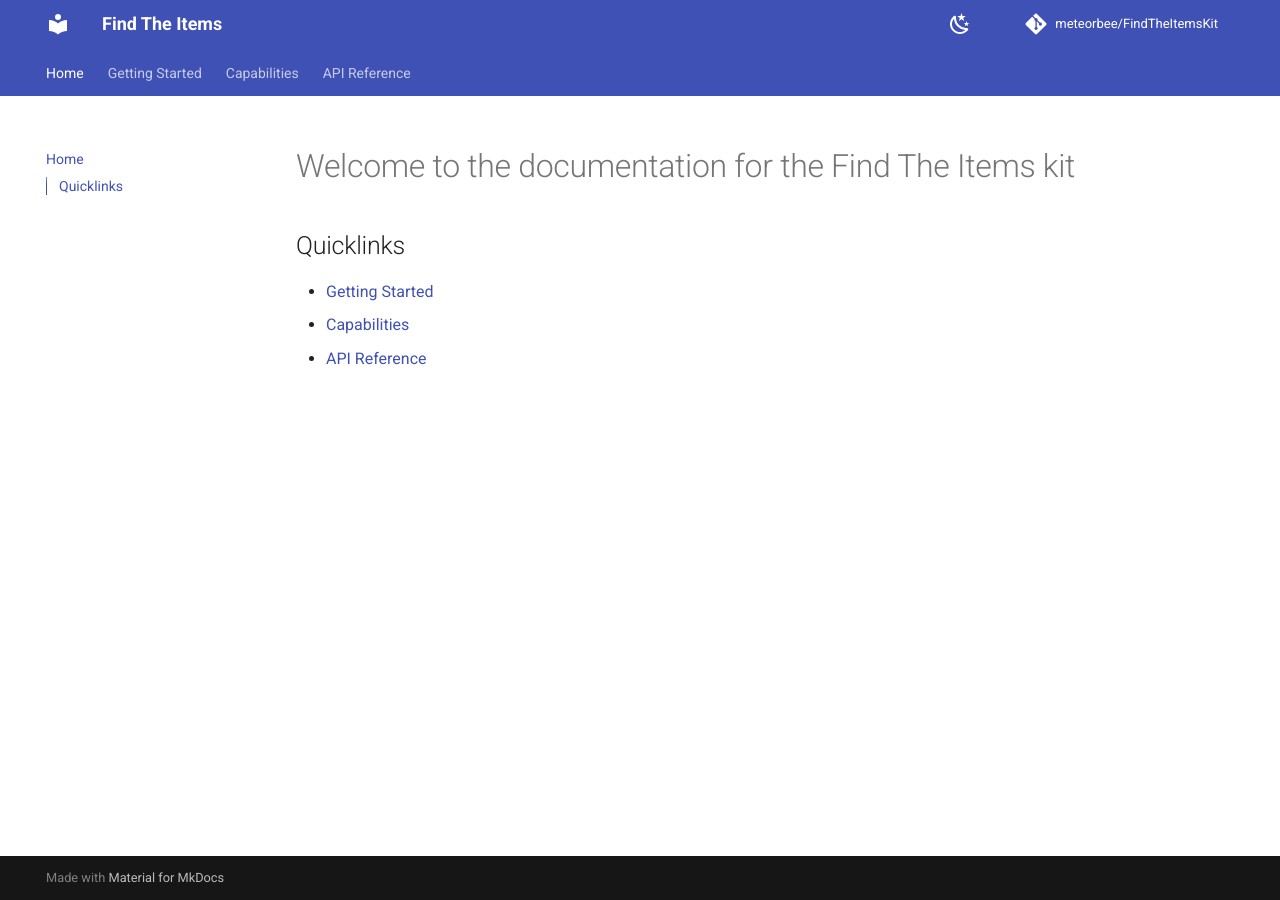
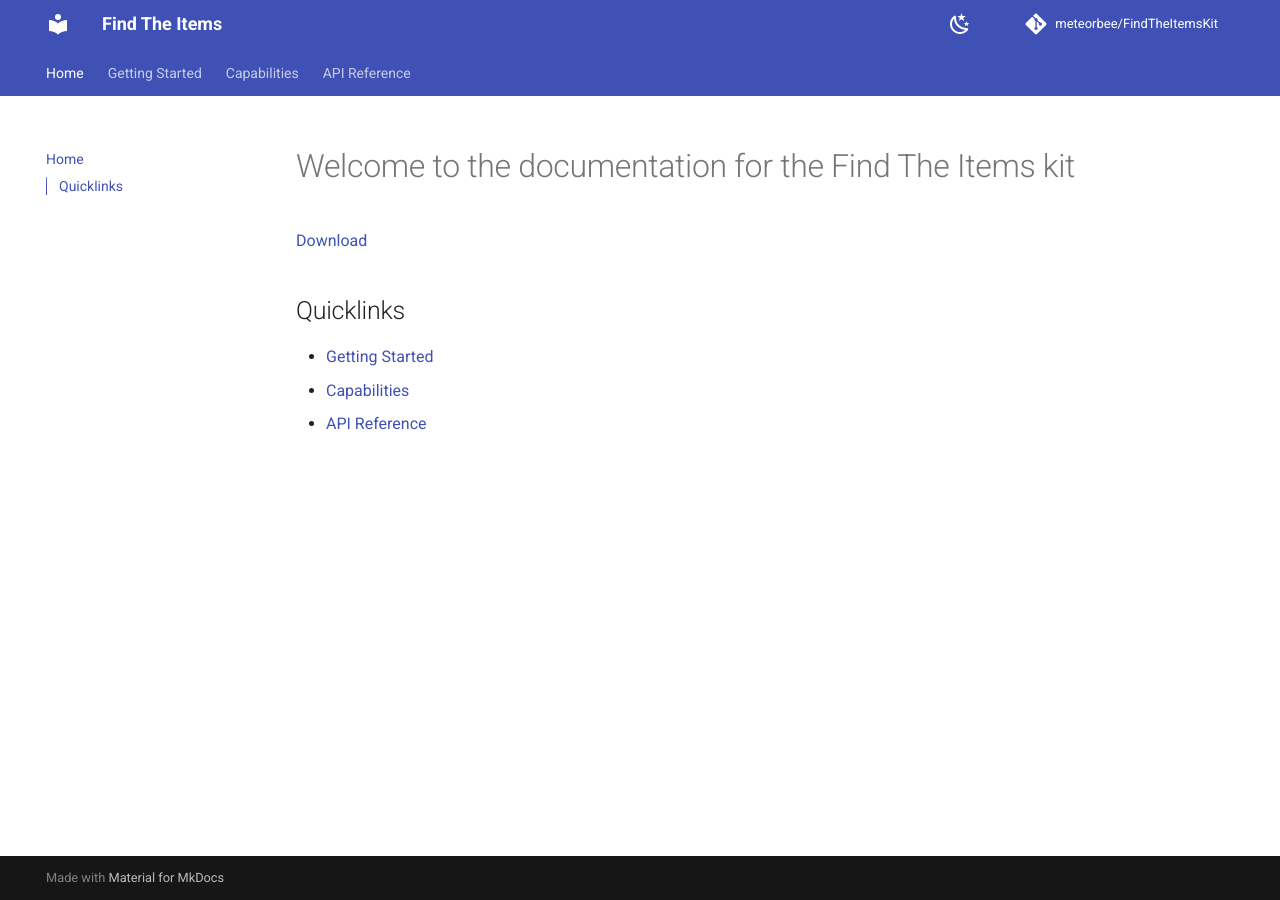
Before and after one commit to meteorbee/FindTheItems, an MkDocs documentation site: the page built from docs/index.md, in a window 1280 px wide. Built offline with MkDocs 1.6.1 and Material for MkDocs 9.7.7, drawn with Linux system fonts in a browser that asks for light colours; comment, search, counter and statistics services are not loaded.

Commit message:
Download link!

```diff
--- a/docs/index.md
+++ b/docs/index.md
@@ -1,5 +1,6 @@
 # Welcome to the documentation for the Find The Items kit
 
+[Download](https://github.com/meteorbee/FindTheItems/releases/latest)
 
 ## Quicklinks
 * [Getting Started](getting-started.md)
```
